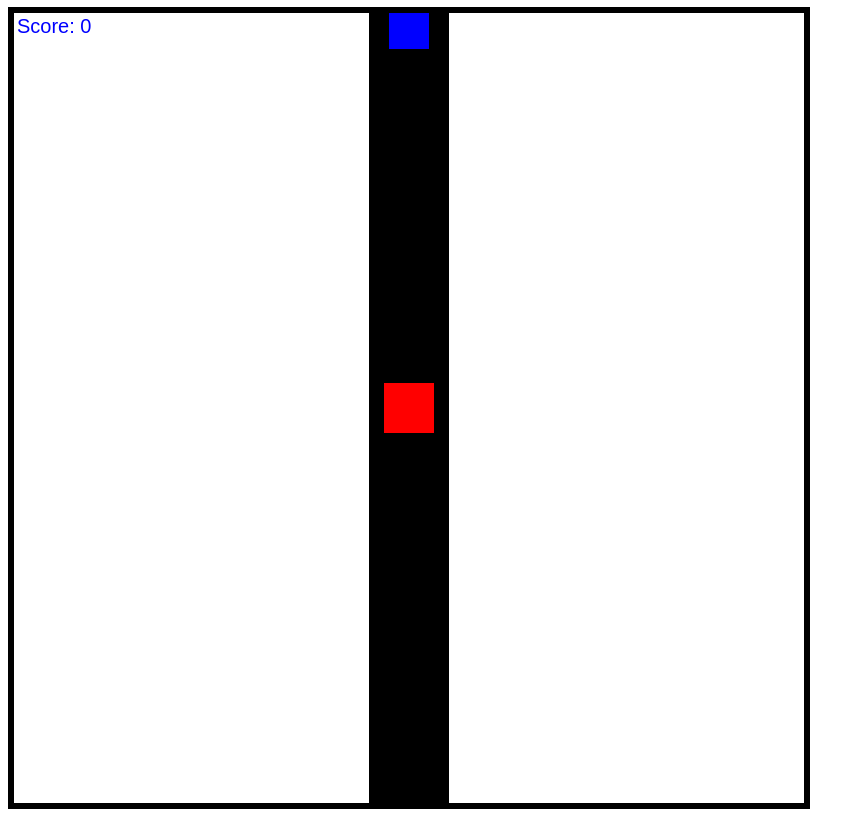
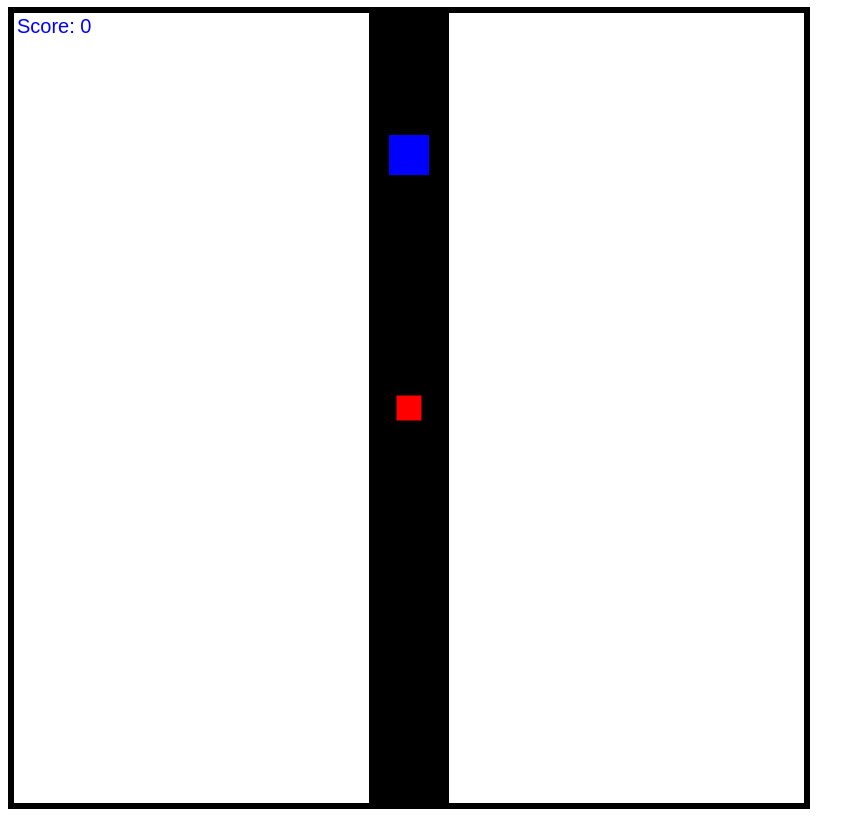
Before and after one commit to ConorMulcahy118/IMD3006_TermProject, a plain HTML site: page index.html in a window 1280 px wide. Shown: the part 73-894 px from the top of the page, without its empty margins (0-865 px from the left). Drawn offline with Linux system fonts and the light colour scheme.

Commit message:
enemies and tower collision working

```diff
--- a/index.html
+++ b/index.html
@@ -1,7 +1,7 @@
 <!DOCTYPE html>
 <html>
     <head>
-        <h1>Arrow keys to move</h1>
+        <h1>Arrow keys to move, space to drop walls</h1>
         <canvas id="canvas" ></canvas>
         <style>
             canvas {
@@ -23,55 +23,20 @@
             width="800",
             height="800";
 
-            //Drawing the road that enemies will follow
-            function drawRoad() {
-                context.beginPath();
-                context.rect(canvas.width/2 - 40, 0, 80, canvas.height);
-                context.fillStyle = "#000";
-                context.fill();
-                context.closePath();
+            // enemies
+            var enemyCounter = 0;
+            var enemies = [];
+
+            function spawnenemy()
+            {
+                enemies.push({
+                    x: 375,
+                    y: 20,
+                    width: 40,
+                    height: 40,
+                    color: 'blue'
+                });
             }
-
-            var score = 0;
-
-            //Function to display Player Score UI
-            function drawScore() {
-                context.font = "20px Arial";
-                context.fillStyle = "#00F";
-                context.fillText("Score: " + score, 8, 25);
-            }
-
-            var enemyXPos = 400-20;
-            var enemyYPos = 0;
-
-            var enemyCounter = 0;
-
-            var interval = setInterval(increaseEnemy, 5000);
-            function increaseEnemy() {
-                enemyCounter++;
-            }
-            console.log(enemyCounter);
-
-            function enemyInstance()
-            {
-                for (i = 0; i < enemyCounter; i++)
-                {
-                    enemyYPos++;
-
-                    if (enemyYPos == canvas.height)
-                    {
-                        alert("You Lose!");
-                        document.location.reload();
-                    }
-
-                    context.beginPath();
-                    context.rect(enemyXPos, enemyYPos, 40, 40);
-                    context.fillStyle = "#00F";
-                    context.fill();
-                    context.closePath();
-                }
-            }
-
 
             // bounding box
             var groundObjects = []
@@ -81,43 +46,45 @@
                 y: height - 5,
                 width: width,
                 height: 10,
-                slope: false
+                color: 'black'
             });
             groundObjects.push({ // left wall
                 x: -5,
                 y: 0,
                 width: 10,
                 height: height,
-                slope: false
+                color: 'black'
             });
             groundObjects.push({ // right wall
                 x: width - 5,
                 y: 0,
                 width: 10,
                 height: height,
-                slope: false
+                color: 'black'
             });
             groundObjects.push({ // ceiling
                 x: 0,
                 y: -5,
                 width: width,
                 height: 10,
-                slope: false
+                color: 'black'
             });
 
             // player class
             GameObject = {
-                x: 375,
-                y: 375,
-                width: 50,
-                height: 50,
+                x: 387.5,
+                y: 387.5,
+                width: 25,
+                height: 25,
                 speed: 5,
                 Xvelocity: 0,
                 Yvelocity: 0,
+                color: 'red'
             };
 
             // towers
             var towers = [];
+            var towercd = 0;
 
             // controls
             keys = [];
@@ -136,7 +103,7 @@
             canvas.height = height;
 
             // physics class
-            function physics(Player, Array) {
+            function physics(Player, Array, EnemyArray) {
                 // movement
                 if (keys[39]) { // left
                     if (Player.Xvelocity < Player.speed) {
@@ -159,7 +126,10 @@
                     }
                 }
                 if (keys[32]) { // space
-                    maketower(Player);
+                    if (towercd == 0) {
+                        maketower(Player);
+                        towercd = 10;
+                    }
                 }
 
                 // collision checks
@@ -174,6 +144,34 @@
                     else if (side === "top" || side == "bottom") {
                         Player.Yvelocity = 0;
                     }
+
+                    for (var j = 0; j < enemies.length; j++){
+                        var side2 = collides(groundObjects[i], enemies[j]);
+
+                        if (side2) {
+                            alert("You Lose!");
+                            document.location.reload();
+                        }
+                    }
+                }
+
+                for (var i = 0; i < enemies.length; i++) {
+                    for (var j = 0; j < towers.length; j++) {
+                        context.rect(towers[j].x, towers[j].y, towers[j].width, towers[j].height);
+
+                        var touch = collides(towers[j], enemies[i]);
+
+                        if (touch) {
+                            enemies[i].color = 'white';
+                            towers[j].color = 'white';
+
+                            enemies[i].x = 30;
+                            enemies[i].y = 30;
+                            towers[j].x = 30;
+                            towers[j].y = 70;
+                            console.log('touch');
+                        }
+                    }
                 }
 
                 Player.x += Player.Xvelocity;
@@ -182,14 +180,15 @@
 
             // tower dropping
             function maketower(Player){
-                var tx = Player.x;
-                var ty = Player.y;
+                var tx = Player.x - 12.5;
+                var ty = Player.y - 12.5;
 
                 towers.push({
                     x: tx,
                     y: ty,
                     width: 40,
-                    height: 40
+                    height: 40,
+                    color: 'green'
                 });
             }
 
@@ -232,27 +231,68 @@
                 return side;
             }
 
+            // drawing the road that enemies will follow
+            function drawRoad() {
+                context.beginPath();
+                context.rect(canvas.width/2 - 40, 0, 80, canvas.height);
+                context.fillStyle = "#000";
+                context.fill();
+                context.closePath();
+            }
+
+            var score = 0;
+
+            // function to display Player Score UI
+            function drawScore() {
+                context.font = "20px Arial";
+                context.fillStyle = "#00F";
+                context.fillText("Score: " + score, 8, 25);
+            }
+
             // draw function
             function update() {
                 context.clearRect(0,0,width,height);
+
+                // draw features
                 drawRoad();
                 drawScore();
-                enemyInstance();
 
-                context.fillStyle = "black";
-                context.beginPath();
+                for (var i = 0; i < groundObjects.length; i++) {
+                    context.fillStyle = groundObjects[0].color;
+                    context.fillRect(groundObjects[i].x, groundObjects[i].y, groundObjects[i].width, groundObjects[i].height);
+                }
 
-                physics(GameObject, groundObjects);
+                // spawn enemies at intervals
+                enemyCounter++;
+                var interval = enemyCounter % 200;
 
-                context.fill();
+                if (interval == 0){
+                    spawnenemy();
+                }
 
-                context.fillStyle = "red";
-                context.fillRect(GameObject.x, GameObject.y, GameObject.width, GameObject.height);
+                // draw enemies
+                for (var i = 0; i < enemies.length; i++) {
+                    enemies[i].y++;
+                    context.fillStyle = enemies[i].color;
+                    context.fillRect(enemies[i].x + 5, enemies[i].y + 5, enemies[i].width, enemies[i].height);
+                }
 
+                // game physics
+                physics(GameObject, groundObjects, enemies);
+
+                // draw towers
                 for (var i = 0; i < towers.length; i++) {
-                    context.fillStyle = "green";
+                    context.fillStyle = towers[i].color;
                     context.fillRect(towers[i].x + 5, towers[i].y + 5, towers[i].width, towers[i].height);
                 }
+
+                if (towercd > 0) {
+                    towercd--;
+                }
+
+                // draw player
+                context.fillStyle = GameObject.color;
+                context.fillRect(GameObject.x, GameObject.y, GameObject.width, GameObject.height);
 
                 requestAnimationFrame(update);
             }
```
